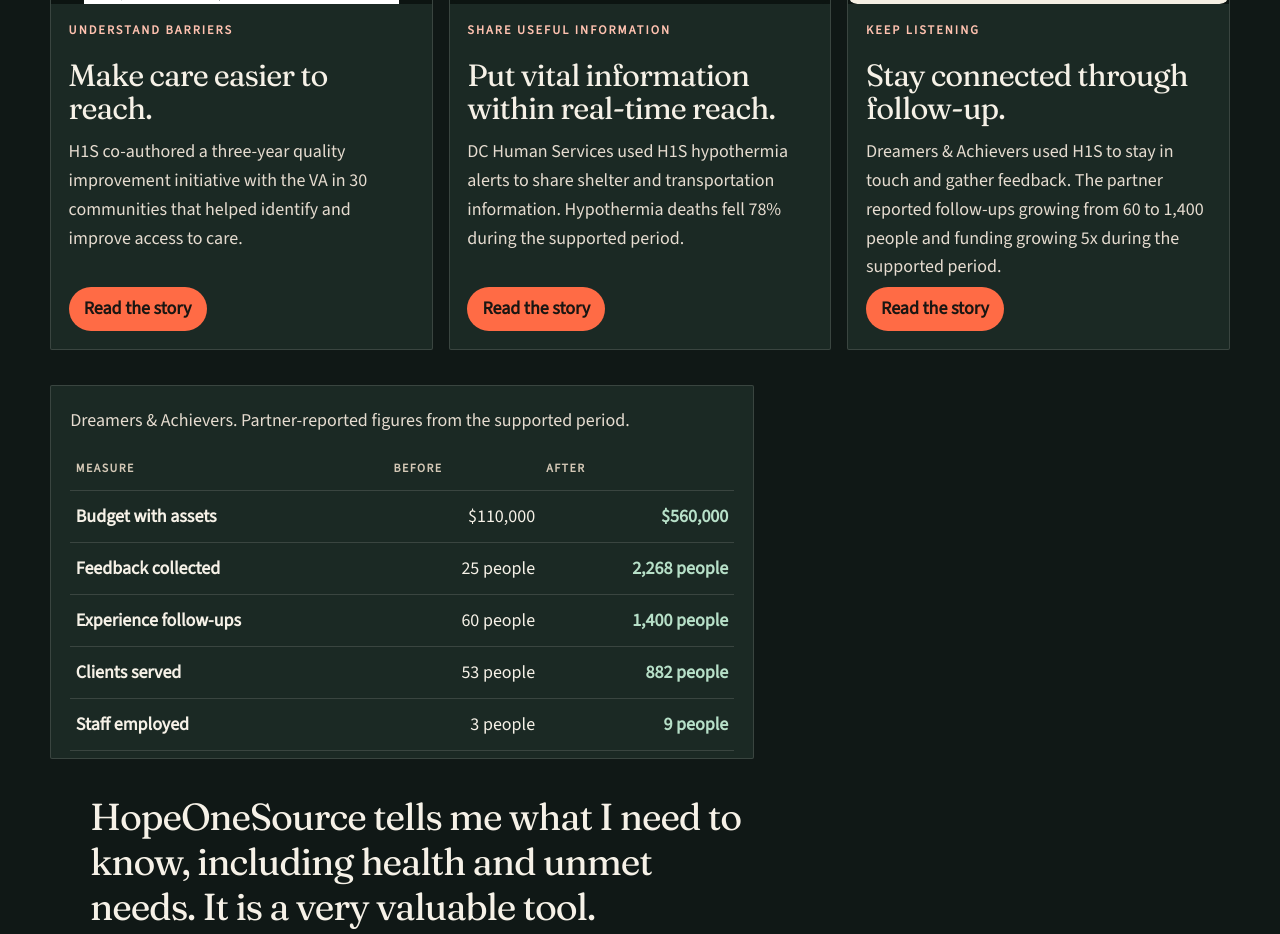
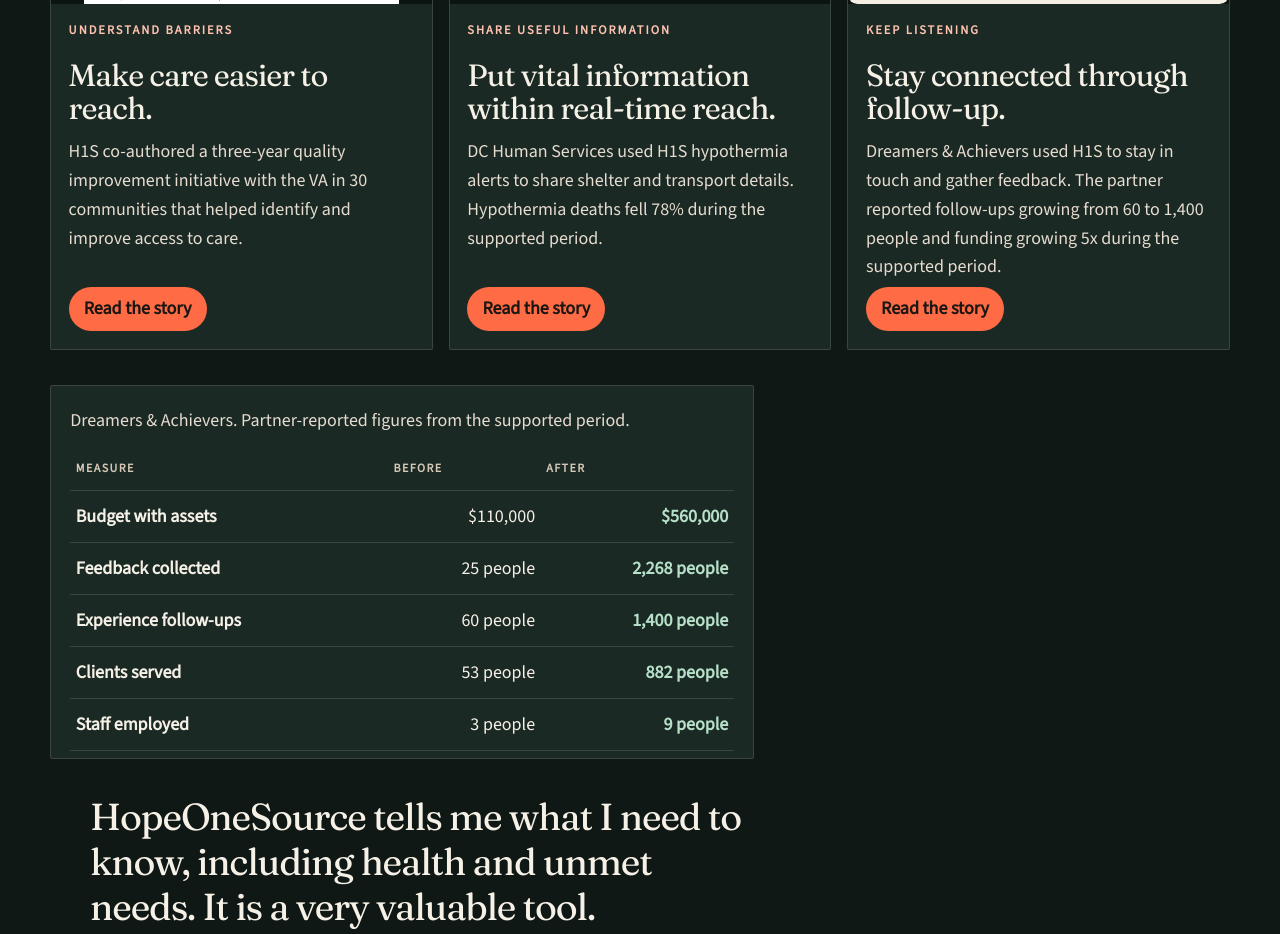
Before and after one commit to hopeonesource/hope1source.org, a React (Vite) app in the folder preview-v4/: page /learn-more in a window 1280 px wide. Shown: the part 1300-2234 px from the top of the page. Built offline with nearby package versions, Linux system fonts and the light colour scheme.

Commit message:
Shorten homepage hypothermia card copy

```diff
--- a/preview-v4/src/content/stories.js
+++ b/preview-v4/src/content/stories.js
@@ -41,7 +41,7 @@
     title: 'Emergency shelter alerts',
     outcome: 'Share useful information',
     cardTitle: 'Put vital information within real-time reach.',
-    card: 'DC Human Services used H1S hypothermia alerts to share shelter and transportation information. Hypothermia deaths fell 78% during the supported period.',
+    card: 'DC Human Services used H1S hypothermia alerts to share shelter and transport details. Hypothermia deaths fell 78% during the supported period.',
     image: 'photos/hypothermia-alert-people.svg',
     imageWidth: 900,
     imageHeight: 600,
```
Also changed, not shown: 1 other file (tests, documents, lock files or other folders).
